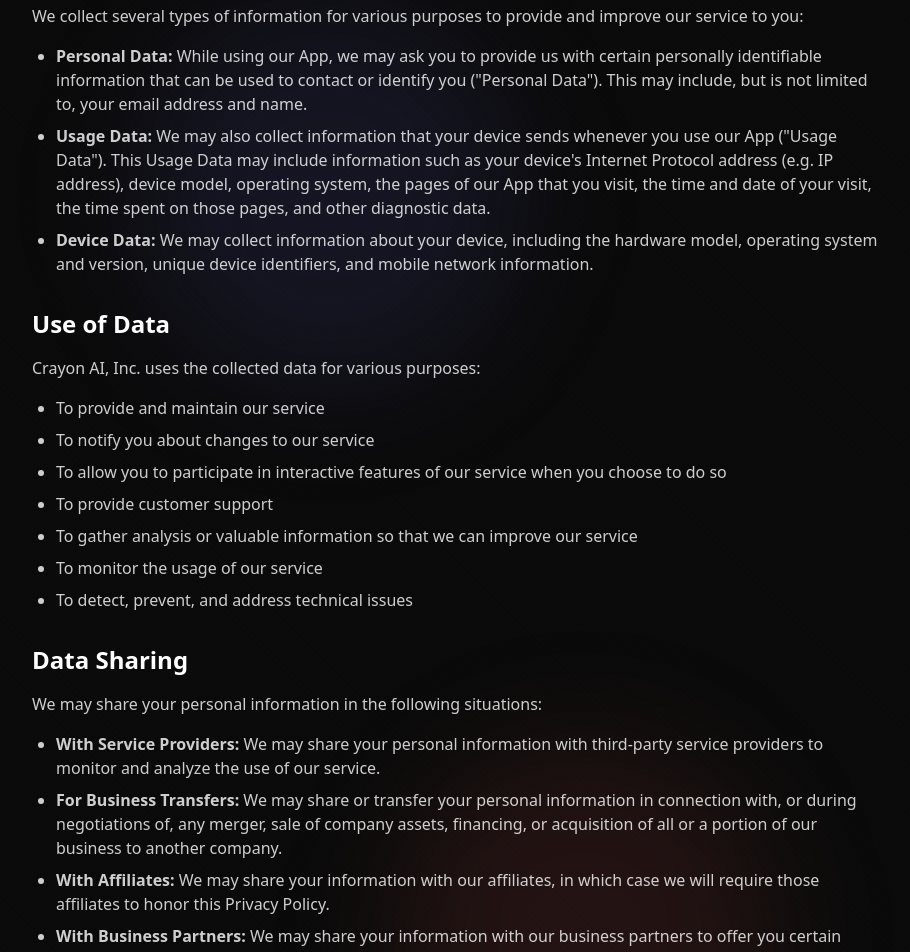
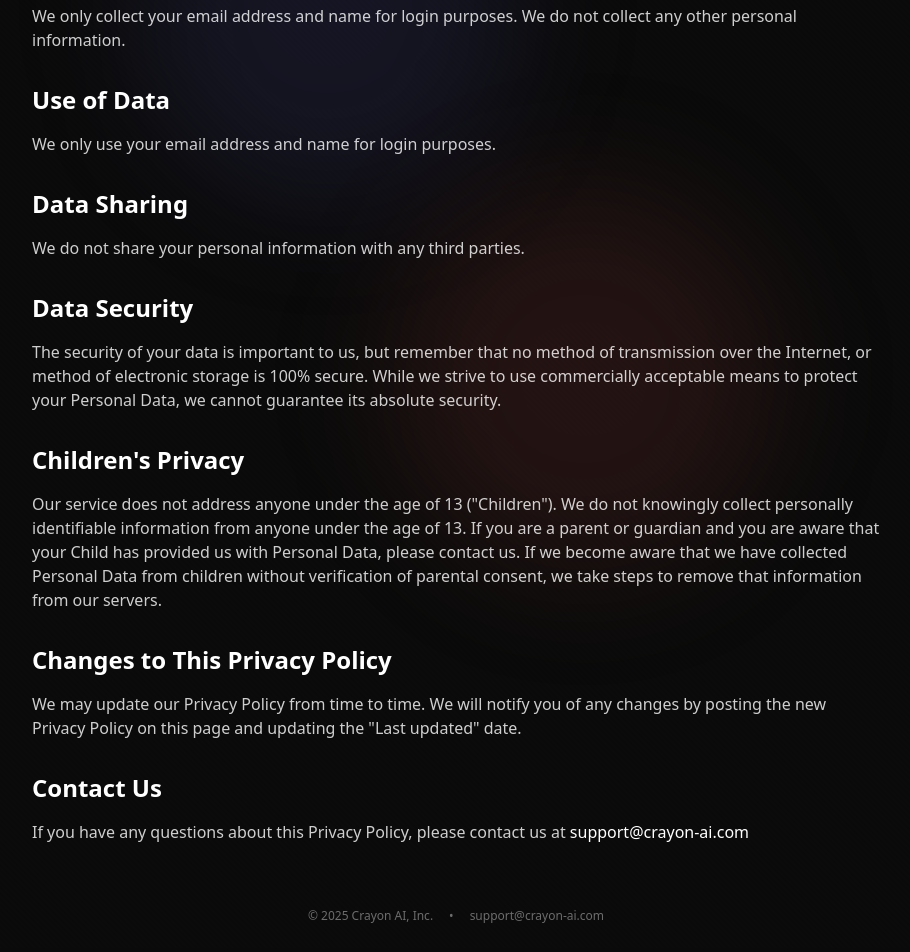
Before and after one commit to SuperKnowledge/crayon-landing, a Next.js app: page /privacy-policy in a window 1280 px wide. Shown: the part 560-1512 px from the top of the page, without its empty margins (184-1094 px from the left). Built offline with nearby package versions, Linux system fonts and the light colour scheme.

Commit message:
fix: improve error handling in WaitlistForm component

```diff
--- a/app/privacy-policy/page.tsx
+++ b/app/privacy-policy/page.tsx
@@ -57,53 +57,32 @@
           <section>
             <h2 className="text-2xl font-bold mb-4 text-white">Introduction</h2>
             <p className="mb-4">
-              At Crayon AI, Inc. ("Crayon", "we", "us", or "our"), we respect your privacy and are committed to protecting it through our compliance with this policy.
+              At Crayon AI, Inc. (&quot;Crayon&quot;, &quot;we&quot;, &quot;us&quot;, or &quot;our&quot;), we respect your privacy and are committed to protecting it through our compliance with this policy.
             </p>
             <p>
-              This policy describes the types of information we may collect from you or that you may provide when you use our mobile application, Crayon (the "App"), and our practices for collecting, using, maintaining, protecting, and disclosing that information.
+              This policy describes the types of information we may collect from you or that you may provide when you use our mobile application, Crayon (the &quot;App&quot;), and our practices for collecting, using, maintaining, protecting, and disclosing that information.
             </p>
           </section>
 
           <section>
             <h2 className="text-2xl font-bold mb-4 text-white">Information We Collect</h2>
             <p className="mb-4">
-              We collect several types of information for various purposes to provide and improve our service to you:
+              We only collect your email address and name for login purposes. We do not collect any other personal information.
             </p>
-            <ul className="list-disc pl-6 space-y-2">
-              <li><strong>Personal Data:</strong> While using our App, we may ask you to provide us with certain personally identifiable information that can be used to contact or identify you ("Personal Data"). This may include, but is not limited to, your email address and name.</li>
-              <li><strong>Usage Data:</strong> We may also collect information that your device sends whenever you use our App ("Usage Data"). This Usage Data may include information such as your device's Internet Protocol address (e.g. IP address), device model, operating system, the pages of our App that you visit, the time and date of your visit, the time spent on those pages, and other diagnostic data.</li>
-              <li><strong>Device Data:</strong> We may collect information about your device, including the hardware model, operating system and version, unique device identifiers, and mobile network information.</li>
-            </ul>
           </section>
 
           <section>
             <h2 className="text-2xl font-bold mb-4 text-white">Use of Data</h2>
             <p className="mb-4">
-              Crayon AI, Inc. uses the collected data for various purposes:
+              We only use your email address and name for login purposes.
             </p>
-            <ul className="list-disc pl-6 space-y-2">
-              <li>To provide and maintain our service</li>
-              <li>To notify you about changes to our service</li>
-              <li>To allow you to participate in interactive features of our service when you choose to do so</li>
-              <li>To provide customer support</li>
-              <li>To gather analysis or valuable information so that we can improve our service</li>
-              <li>To monitor the usage of our service</li>
-              <li>To detect, prevent, and address technical issues</li>
-            </ul>
           </section>
 
           <section>
             <h2 className="text-2xl font-bold mb-4 text-white">Data Sharing</h2>
-            <p className="mb-4">
-              We may share your personal information in the following situations:
+            <p>
+              We do not share your personal information with any third parties.
             </p>
-            <ul className="list-disc pl-6 space-y-2">
-              <li><strong>With Service Providers:</strong> We may share your personal information with third-party service providers to monitor and analyze the use of our service.</li>
-              <li><strong>For Business Transfers:</strong> We may share or transfer your personal information in connection with, or during negotiations of, any merger, sale of company assets, financing, or acquisition of all or a portion of our business to another company.</li>
-              <li><strong>With Affiliates:</strong> We may share your information with our affiliates, in which case we will require those affiliates to honor this Privacy Policy.</li>
-              <li><strong>With Business Partners:</strong> We may share your information with our business partners to offer you certain products, services or promotions.</li>
-              <li><strong>With Your Consent:</strong> We may disclose your personal information for any other purpose with your consent.</li>
-            </ul>
           </section>
 
           <section>
@@ -114,16 +93,16 @@
           </section>
 
           <section>
-            <h2 className="text-2xl font-bold mb-4 text-white">Children's Privacy</h2>
+            <h2 className="text-2xl font-bold mb-4 text-white">Children&apos;s Privacy</h2>
             <p>
-              Our service does not address anyone under the age of 13 ("Children"). We do not knowingly collect personally identifiable information from anyone under the age of 13. If you are a parent or guardian and you are aware that your Child has provided us with Personal Data, please contact us. If we become aware that we have collected Personal Data from children without verification of parental consent, we take steps to remove that information from our servers.
+              Our service does not address anyone under the age of 13 (&quot;Children&quot;). We do not knowingly collect personally identifiable information from anyone under the age of 13. If you are a parent or guardian and you are aware that your Child has provided us with Personal Data, please contact us. If we become aware that we have collected Personal Data from children without verification of parental consent, we take steps to remove that information from our servers.
             </p>
           </section>
 
           <section>
             <h2 className="text-2xl font-bold mb-4 text-white">Changes to This Privacy Policy</h2>
             <p>
-              We may update our Privacy Policy from time to time. We will notify you of any changes by posting the new Privacy Policy on this page and updating the "Last updated" date.
+              We may update our Privacy Policy from time to time. We will notify you of any changes by posting the new Privacy Policy on this page and updating the &quot;Last updated&quot; date.
             </p>
           </section>
 
--- a/components/WaitlistForm.tsx
+++ b/components/WaitlistForm.tsx
@@ -45,7 +45,8 @@
           setMessage("");
         }, 3000);
       }
-    } catch (error) {
+    } catch (error: unknown) {
+      console.error("Waitlist form error:", error);
       setStatus("error");
       setMessage("Network error. Please try again.");
 
```
